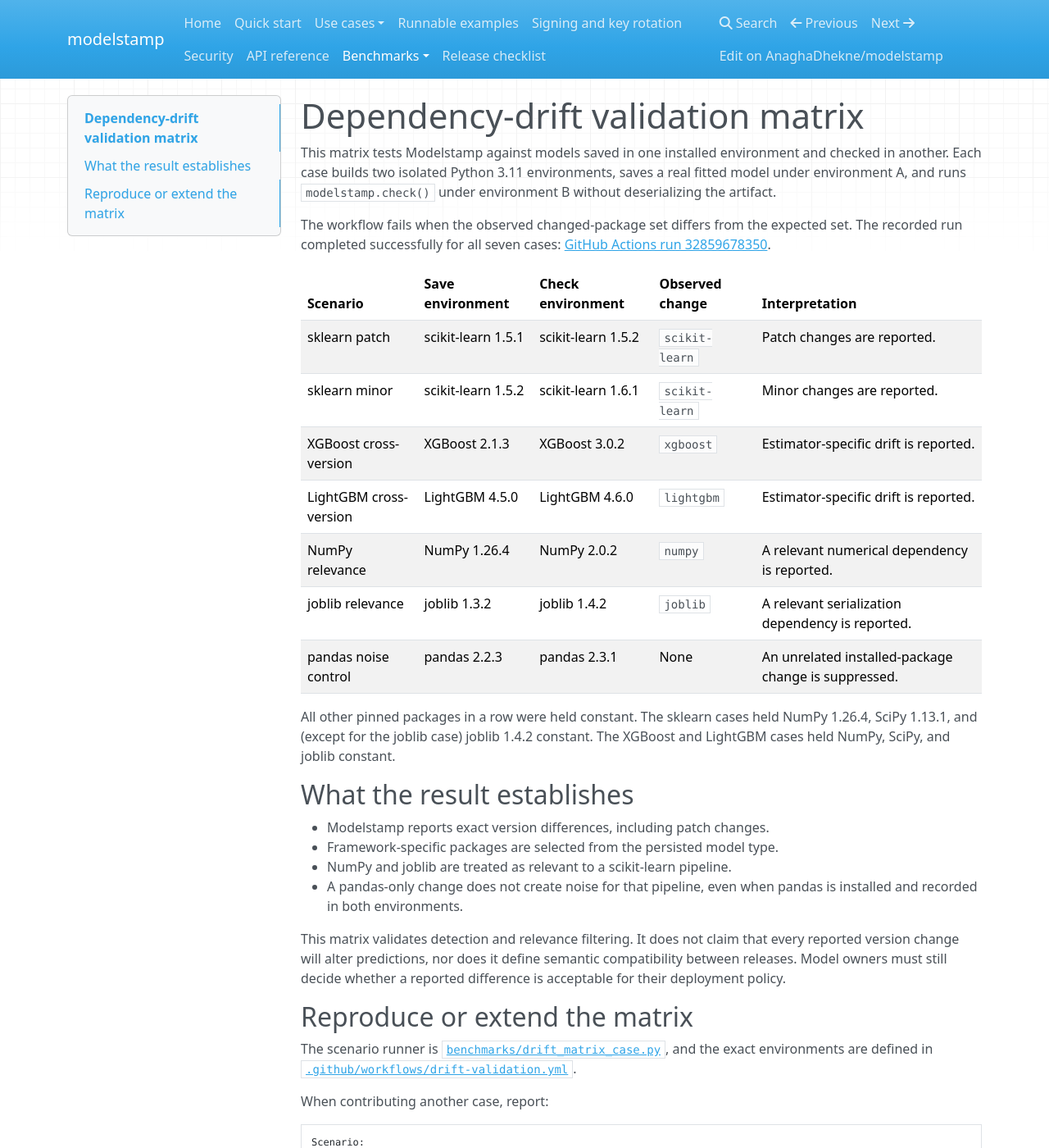
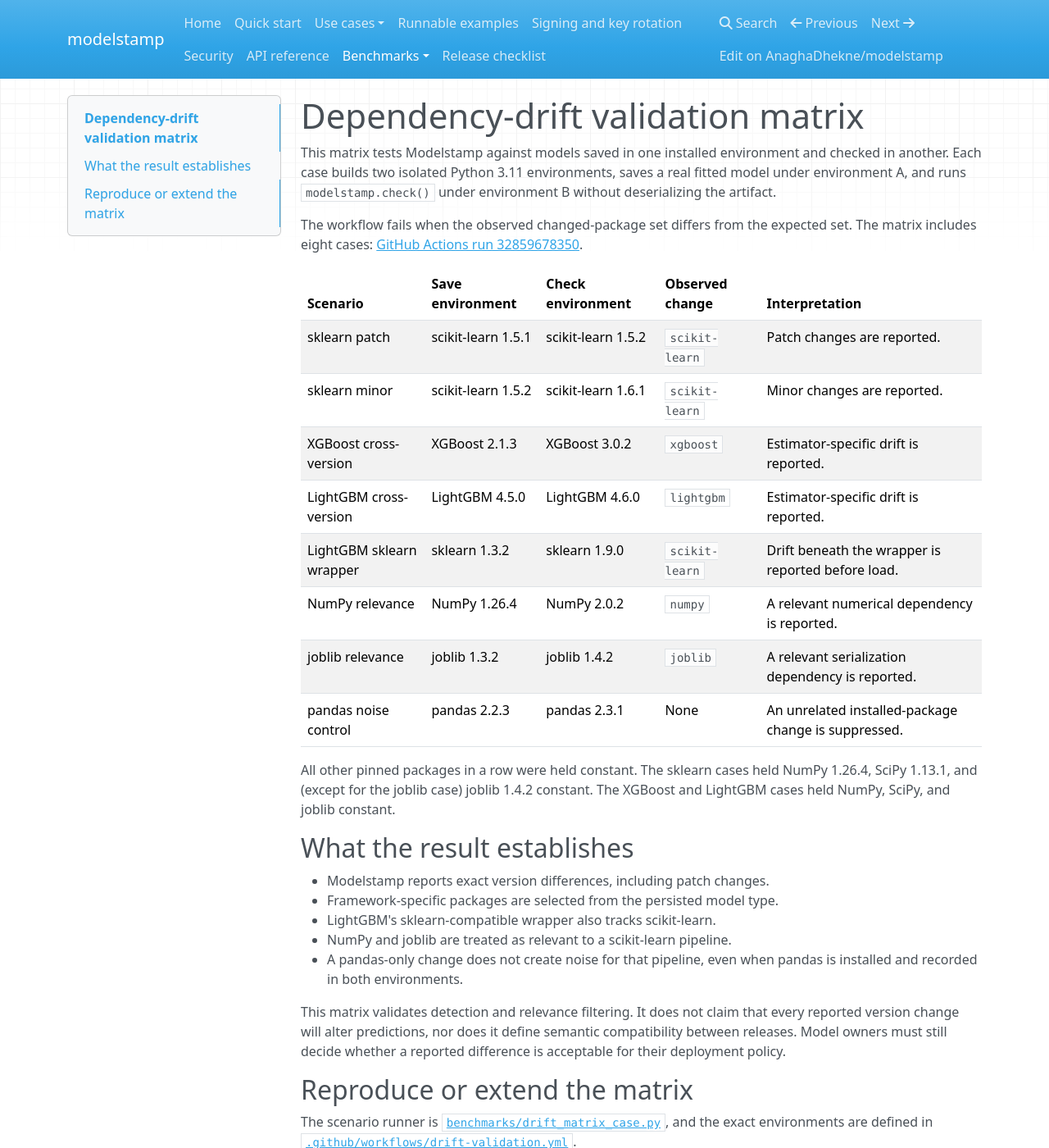
Before and after one commit to AnaghaDhekne/modelstamp, an MkDocs documentation site: the page built from docs/drift-benchmarks.md, in a window 1280 px wide and 1400 px high. Shown: the whole window at 82% size. Built offline with MkDocs 1.6.1, drawn with Linux system fonts in a browser that asks for light colours; nearby versions of some CDN libraries.

Commit message:
Document LightGBM sklearn drift case

```diff
--- a/docs/drift-benchmarks.md
+++ b/docs/drift-benchmarks.md
@@ -6,7 +6,7 @@
 under environment B without deserializing the artifact.
 
 The workflow fails when the observed changed-package set differs from the
-expected set. The recorded run completed successfully for all seven cases:
+expected set. The matrix includes eight cases:
 [GitHub Actions run 32859678350](https://github.com/AnaghaDhekne/modelstamp/actions/runs/32859678350).
 
 | Scenario | Save environment | Check environment | Observed change | Interpretation |
@@ -15,6 +15,7 @@
 | sklearn minor | scikit-learn 1.5.2 | scikit-learn 1.6.1 | `scikit-learn` | Minor changes are reported. |
 | XGBoost cross-version | XGBoost 2.1.3 | XGBoost 3.0.2 | `xgboost` | Estimator-specific drift is reported. |
 | LightGBM cross-version | LightGBM 4.5.0 | LightGBM 4.6.0 | `lightgbm` | Estimator-specific drift is reported. |
+| LightGBM sklearn wrapper | sklearn 1.3.2 | sklearn 1.9.0 | `scikit-learn` | Drift beneath the wrapper is reported before load. |
 | NumPy relevance | NumPy 1.26.4 | NumPy 2.0.2 | `numpy` | A relevant numerical dependency is reported. |
 | joblib relevance | joblib 1.3.2 | joblib 1.4.2 | `joblib` | A relevant serialization dependency is reported. |
 | pandas noise control | pandas 2.2.3 | pandas 2.3.1 | None | An unrelated installed-package change is suppressed. |
@@ -27,6 +28,7 @@
 
 - Modelstamp reports exact version differences, including patch changes.
 - Framework-specific packages are selected from the persisted model type.
+- LightGBM's sklearn-compatible wrapper also tracks scikit-learn.
 - NumPy and joblib are treated as relevant to a scikit-learn pipeline.
 - A pandas-only change does not create noise for that pipeline, even when
   pandas is installed and recorded in both environments.
```
